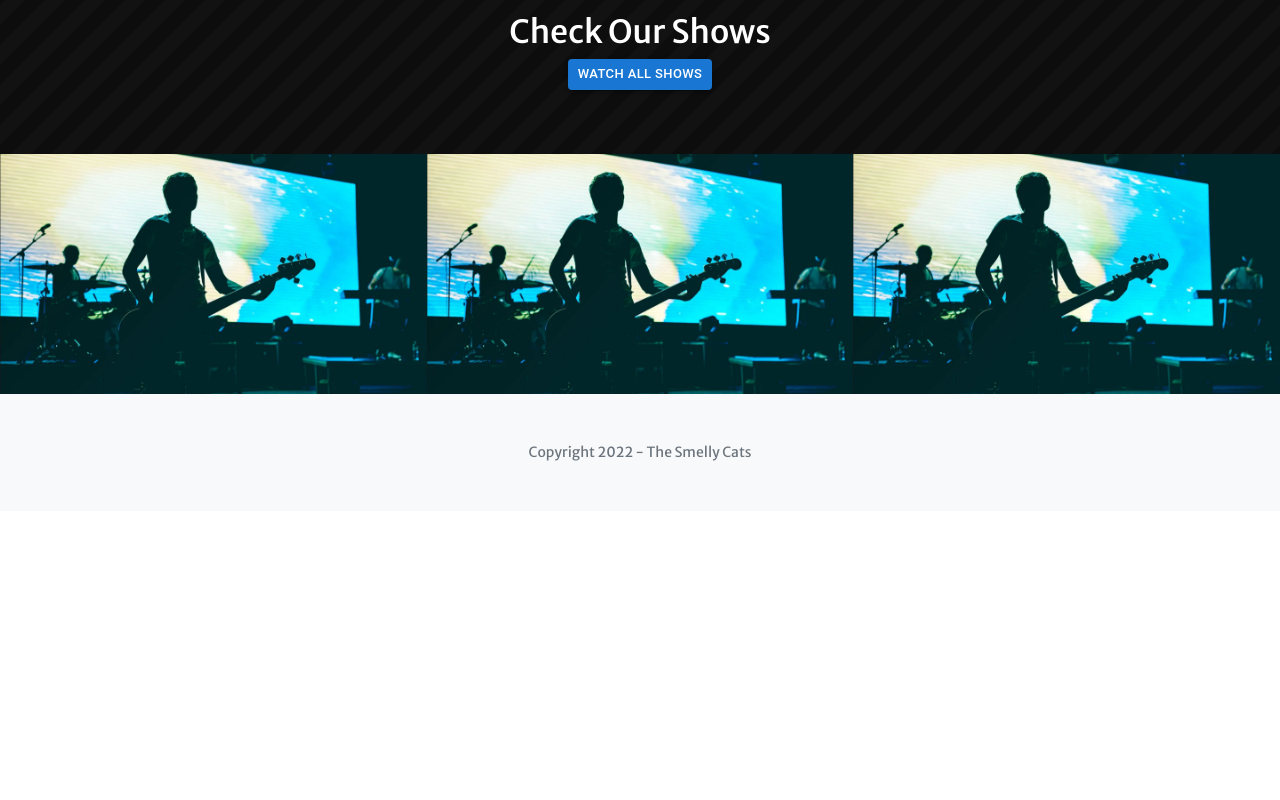
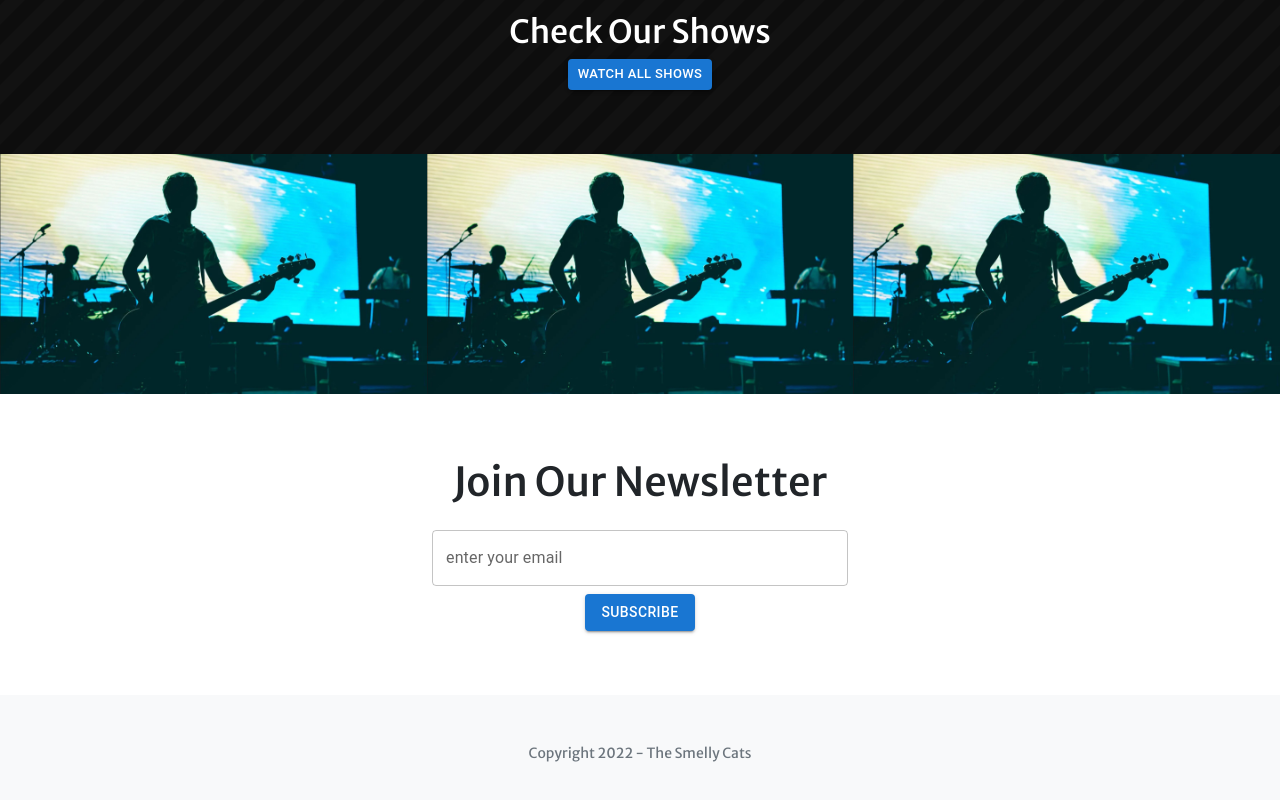
Before and after one commit to ChristianWare/Smelly, a Next.js app: page / in a window 1280 px wide. Shown: the part 911-1711 px from the top of the page. Before the commit the page ends 1422 px from the top, so only its background shows below. Built offline with nearby package versions, Linux system fonts and the light colour scheme.

Commit message:
Newsletter/ Functions & Loader Layout

```diff
--- /dev/null
+++ b/comps/home/Newsletter.js
@@ -0,0 +1,59 @@
+import { useState } from "react";
+import { useFormik } from "formik";
+import * as Yup from "yup";
+import TextField from "@mui/material/TextField";
+import Button from "@mui/material/Button";
+import { errorHelper } from "../../helpers/functions";
+import Loader from "../../helpers/loader";
+
+const Newsletter = () => {
+  const [loading, setLoading] = useState(false);
+
+  const formik = useFormik({
+    initialValues: { email: "" },
+    validationSchema: Yup.object({
+      email: Yup.string()
+        .required("Sorry the email is required")
+        .email("This is an invalid email"),
+    }),
+    onSubmit: (values, { resetForm }) => {
+      setLoading(true);
+      console.log(values);
+    },
+  });
+
+  return (
+    <section className='newsletter_section'>
+      <div className='container px-4 px-lg-5 text-center'>
+        <h1 className='mb-4'>Join Our Newsletter</h1>
+
+        {!loading ? (
+          <form className='mt-3' onSubmit={formik.handleSubmit}>
+            <div className='form-group'>
+              <TextField
+                style={{ width: "100%" }}
+                name='email'
+                label='enter your email'
+                variant='outlined'
+                {...formik.getFieldProps("email")}
+                {...errorHelper(formik, "email")}
+              />
+              <Button
+                variant='contained'
+                color='primary'
+                type='submit'
+                size="'small"
+                className='mt-2'
+              >
+                Subscribe
+              </Button>
+            </div>
+          </form>
+        ) : (
+          <Loader />
+        )}
+      </div>
+    </section>
+  );
+};
+export default Newsletter;
--- /dev/null
+++ b/helpers/functions.js
@@ -0,0 +1,7 @@
+import { FormikProvider } from "formik";
+
+export const errorHelper = (formik, value) => ({
+  error: formik.errors[value] && formik.touched[value] ? true : false,
+  helperText:
+    formik.errors[value] && formik.touched[value] ? formik.errors[value] : null,
+});
--- /dev/null
+++ b/helpers/loader.js
@@ -0,0 +1,9 @@
+import CircularProgress from "@mui/material/CircularProgress";
+
+const Loader = ({ full }) => (
+  <div className={`root_loader ${full ? "fill" : ""}`}>
+    <CircularProgress />
+  </div>
+);
+
+export default Loader;
--- a/pages/index.js
+++ b/pages/index.js
@@ -1,11 +1,13 @@
 import Featured from "../comps/home/Featured";
 import Shows from "../comps/home/Shows";
+import Newsletter from "../comps/home/Newsletter";
 
 const Home = () => {
   return (
     <>
       <Featured />
       <Shows />
+      <Newsletter />
     </>
   );
 };
```
